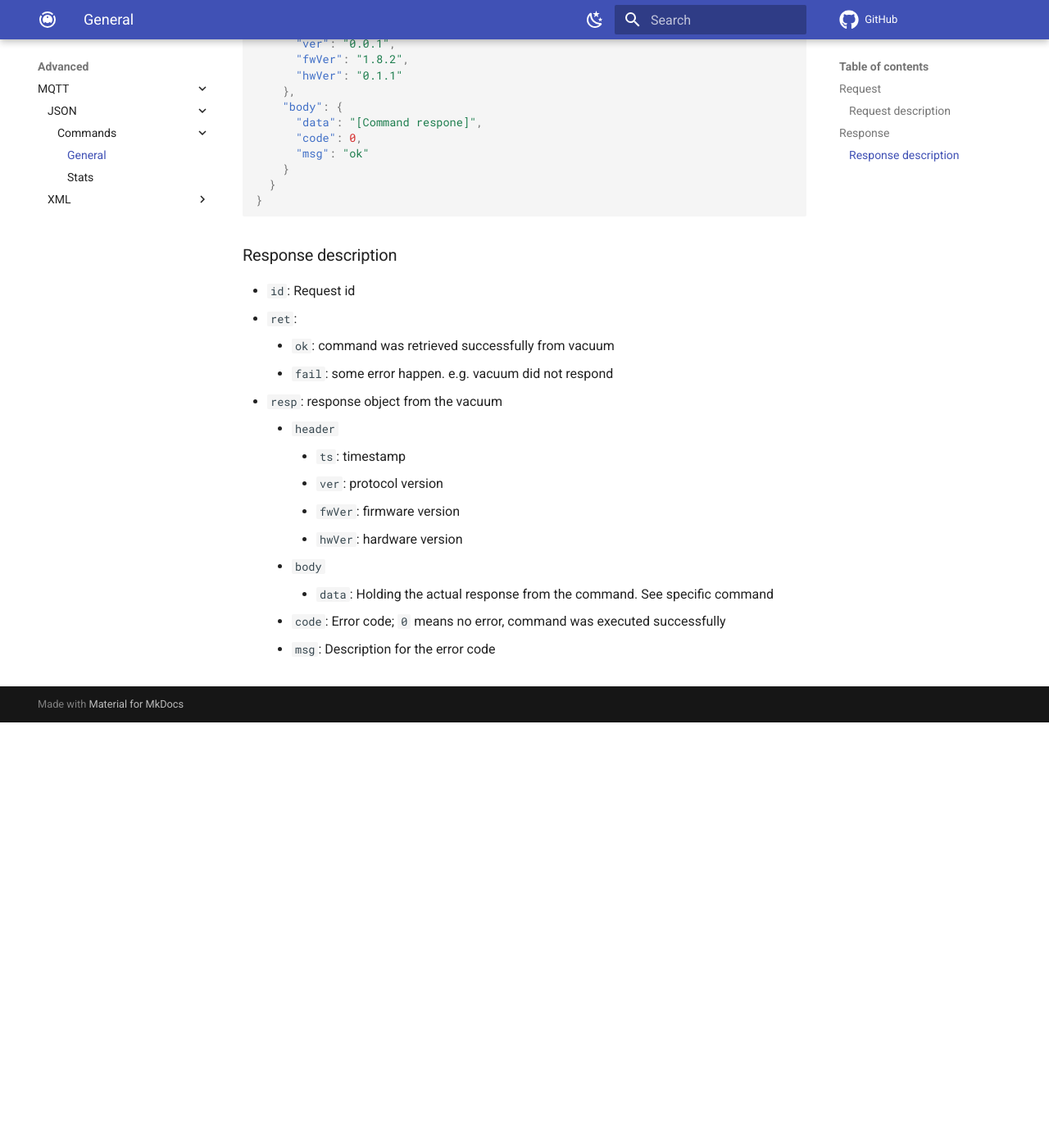
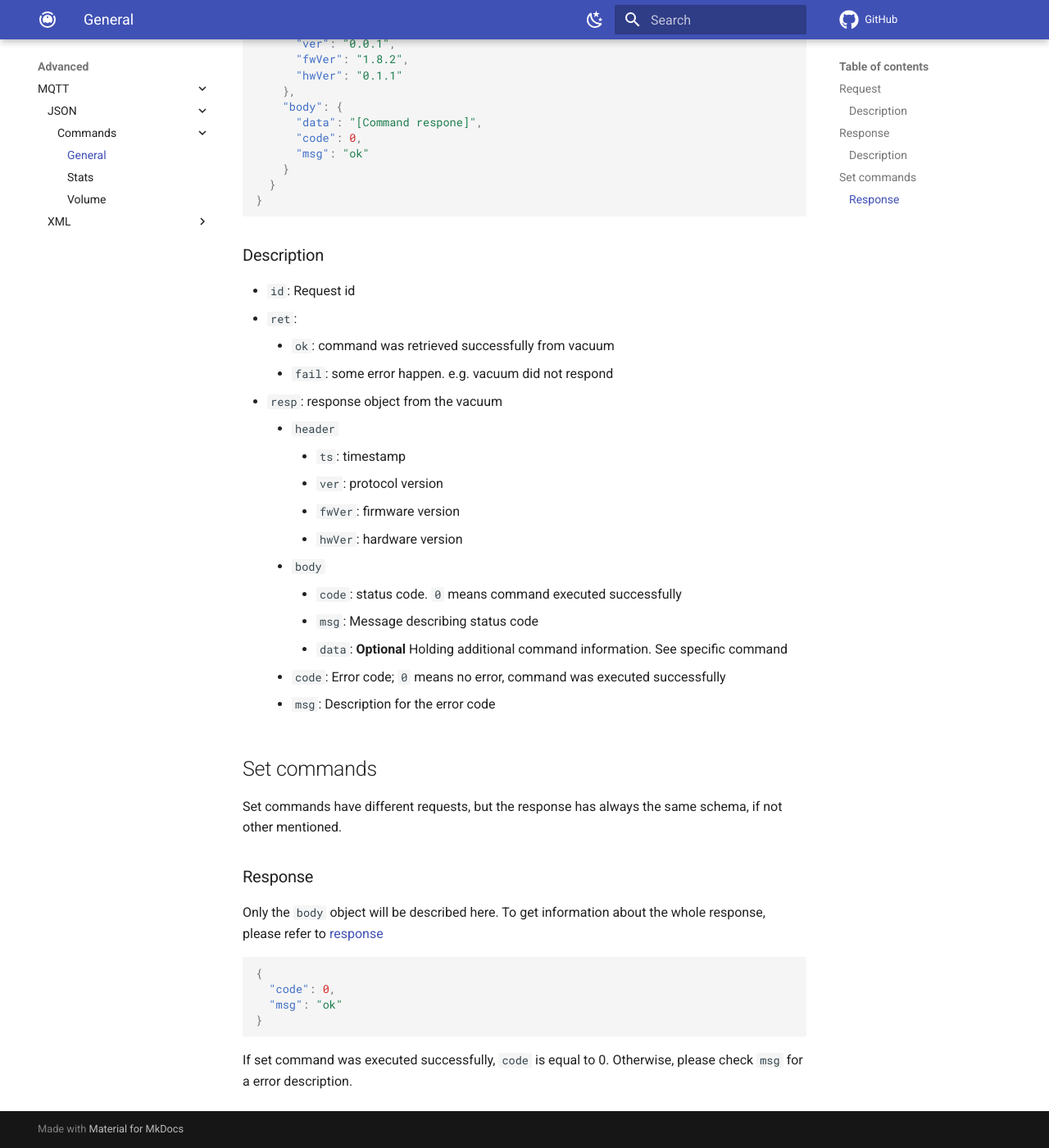
Before and after one commit to DeebotUniverse/docs, an MkDocs documentation site: the page built from docs/advanced/mqtt/json/commands/general.md, in a window 1280 px wide and 1400 px high, scrolled down 1518 px. Shown: the whole window at 82% size. Built offline with MkDocs 1.6.1 and Material for MkDocs 9.7.7, drawn with Linux system fonts in a browser that asks for light colours; comment, search, counter and statistics services are not loaded; before the commit the page ends 2399 px from its top, so only the background shows below that; some of the changed text lies outside the part shown.

Commit message:
add volume commands (#32)

````diff
--- a/docs/advanced/mqtt/json/commands/general.md
+++ b/docs/advanced/mqtt/json/commands/general.md
@@ -28,7 +28,7 @@ A command request look in general like:
 }
 ```
 
-### Request description
+### Description
 
 - `cmdName`: command name
 - `header`: header object, values are constant except `ts`
@@ -82,6 +82,27 @@ In general a response looks like:
     - `fwVer`: firmware version
     - `hwVer`: hardware version
   - `body`
-    - `data`: Holding the actual response from the command. See specific command
+    - `code`: status code. `0` means command executed successfully
+    - `msg`: Message describing status code
+    - `data`: **Optional** Holding additional command information. See specific command
   - `code`: Error code; `0` means no error, command was executed successfully
   - `msg`: Description for the error code
+
+## Set commands
+
+Set commands have different requests, but the response has always the same schema, if not other mentioned.
+
+### Response
+
+Only the `body` object will be described here.
+To get information about the whole response, please refer to [response](#response)
+
+```json
+{
+  "code": 0,
+  "msg": "ok"
+}
+```
+
+If set command was executed successfully, `code` is equal to 0.
+Otherwise, please check `msg` for a error description.
--- a/mkdocs.yml
+++ b/mkdocs.yml
@@ -67,6 +67,7 @@ nav:
                   - advanced/mqtt/json/commands/index.md
                   - General: advanced/mqtt/json/commands/general.md
                   - Stats: advanced/mqtt/json/commands/stats.md
+                  - Volume: advanced/mqtt/json/commands/volume.md
           - XML:
               - Commands:
                   - advanced/mqtt/xml/commands/index.md
````
Also changed, not shown: other parts of docs/advanced/mqtt/json/commands/general.md (+1 -1 lines), docs/advanced/mqtt/json/commands/index.md (+5 -1 lines), docs/advanced/mqtt/json/commands/stats.md (+1 -1 lines), docs/advanced/mqtt/json/commands/volume.md (added, +48 -0 lines).
